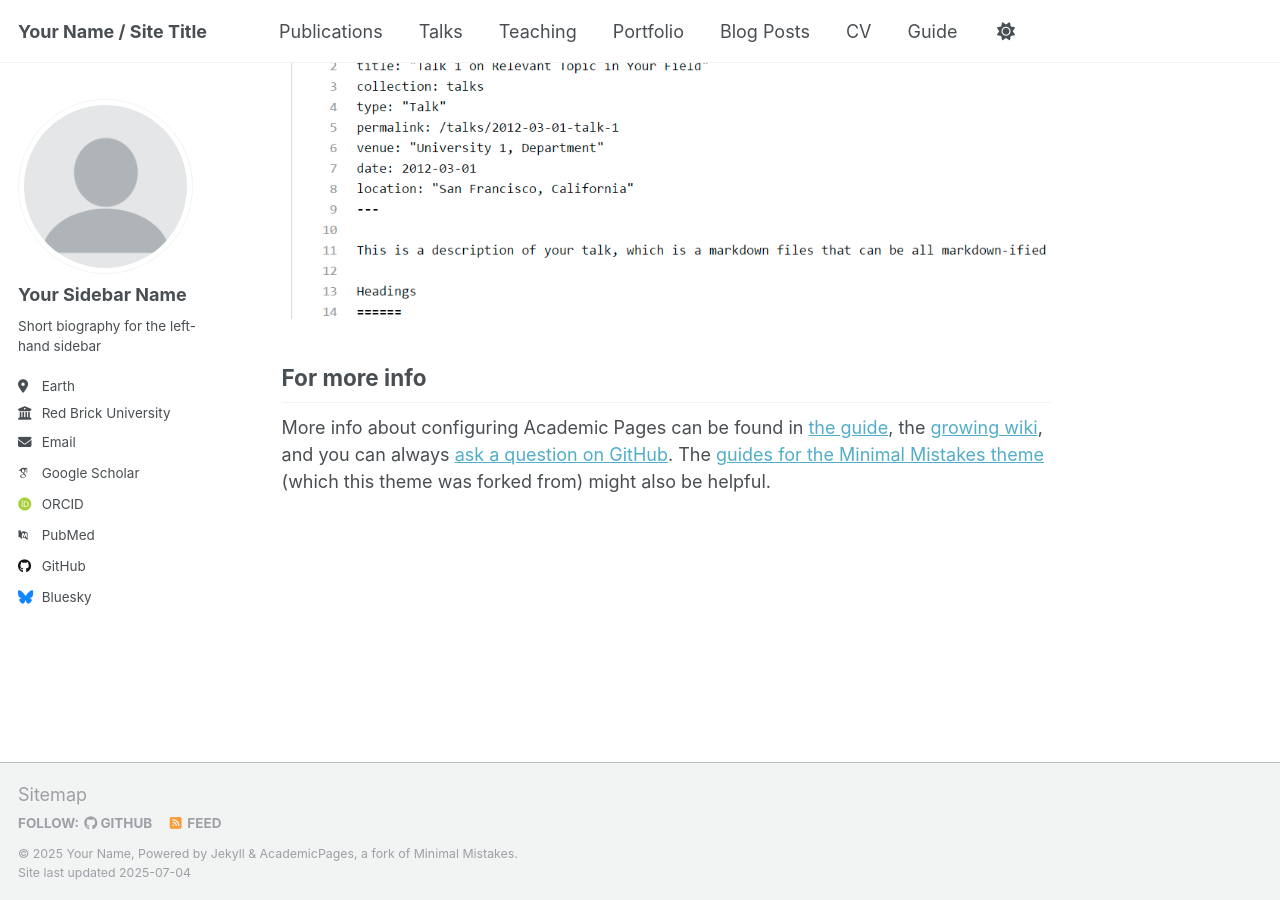
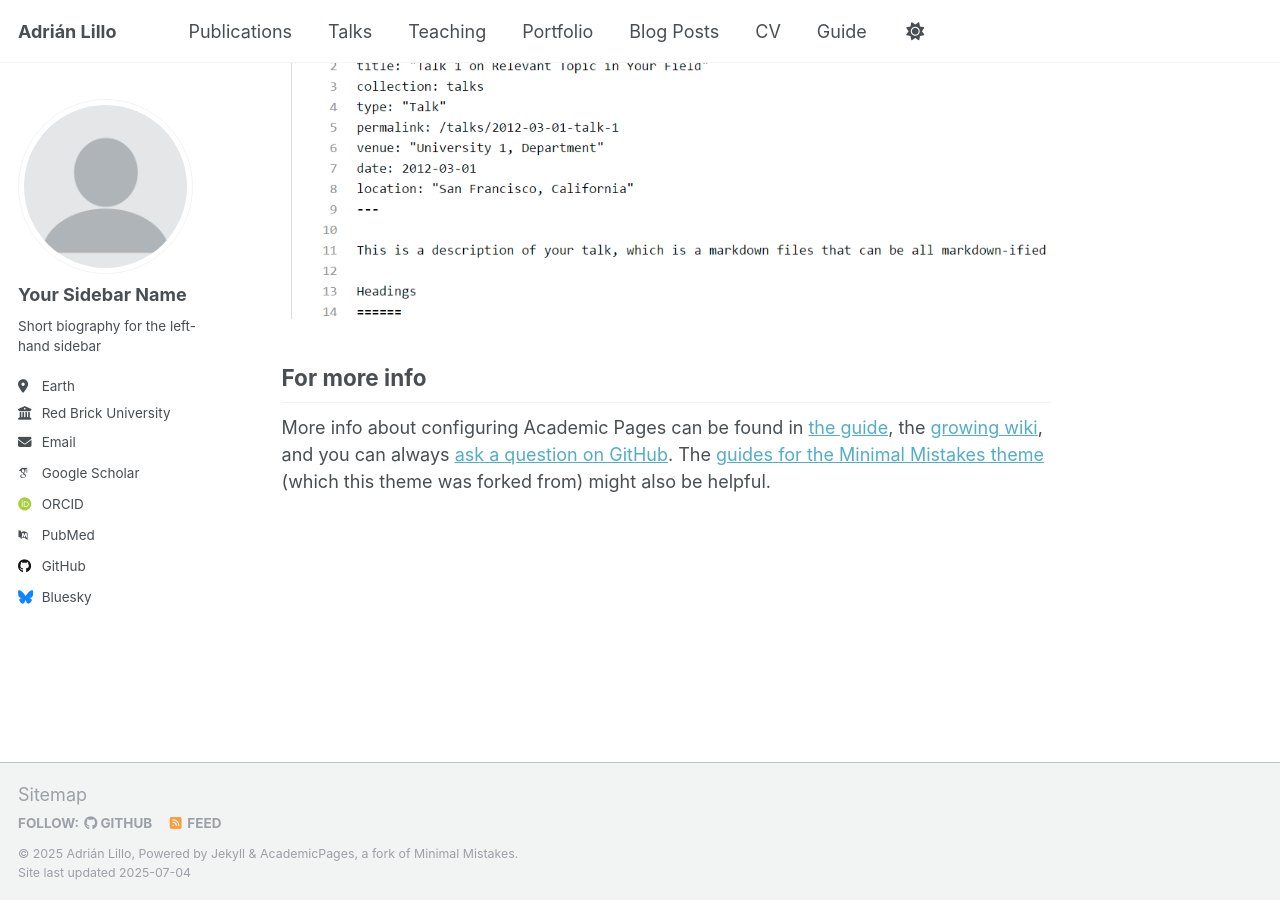
Before and after one commit to adrianlillo/adrianlillo.github.io, a Jekyll site: the page built from _pages/about.md, in a window 1280 px wide and 900 px high, scrolled down 2636 px. Built offline with Jekyll 4.4.1, drawn with Linux system fonts in a browser that asks for light colours; some web fonts are replaced.

Commit message:
Update _config.yml

```diff
--- a/_config.yml
+++ b/_config.yml
@@ -9,13 +9,13 @@
 # Basic Site Settings
 locale                   : "en-US"
 site_theme               : "default"
-title                    : "Your Name / Site Title"
+title                    : "Adrián Lillo"
 title_separator          : "-"
-name                     : &name "Your Name"
-description              : &description "personal description"
-url                      : https://academicpages.github.io # the base hostname & protocol for your site e.g. "https://[your GitHub username].github.io" or if you already have some other page hosted on Github then use "https://[your GitHub username].github.io/[Your Repo Name]"
+name                     : &name "Adrián Lillo"
+description              : &description "I'm a first year PhD student at the university of Seville, interested in enumerative combinatorics, algebraic combinatorics and spectral graph theory."
+url                      : https://adrianlillo.github.io # the base hostname & protocol for your site e.g. "https://[your GitHub username].github.io" or if you already have some other page hosted on Github then use "https://[your GitHub username].github.io/[Your Repo Name]"
 baseurl                  : "" # the subpath of your site, e.g. "/blog"
-repository               : "academicpages/academicpages.github.io"
+repository               : "adrianlillo/adrianlillo.github.io"
 
 # Site Author - The following control what appear as part of the author content on the side bar.
 #               If a field is blank the icon and link will not appear, otherwise it will be shown.
```
